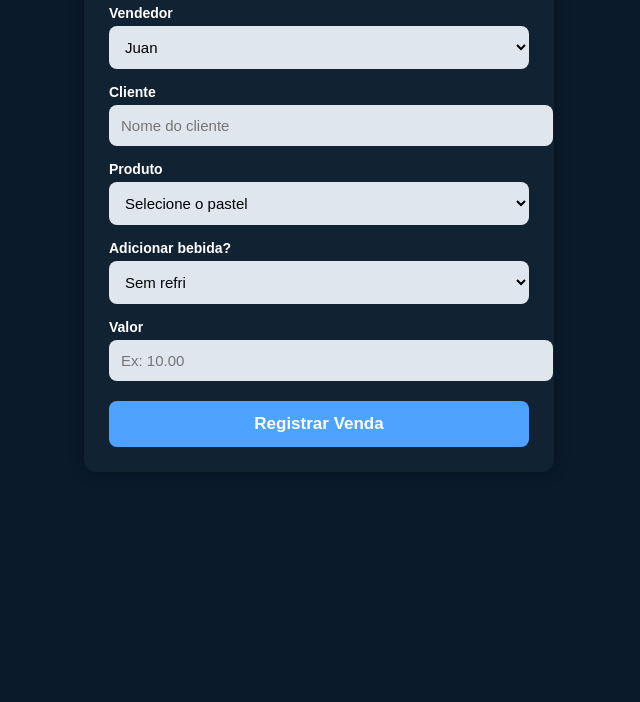
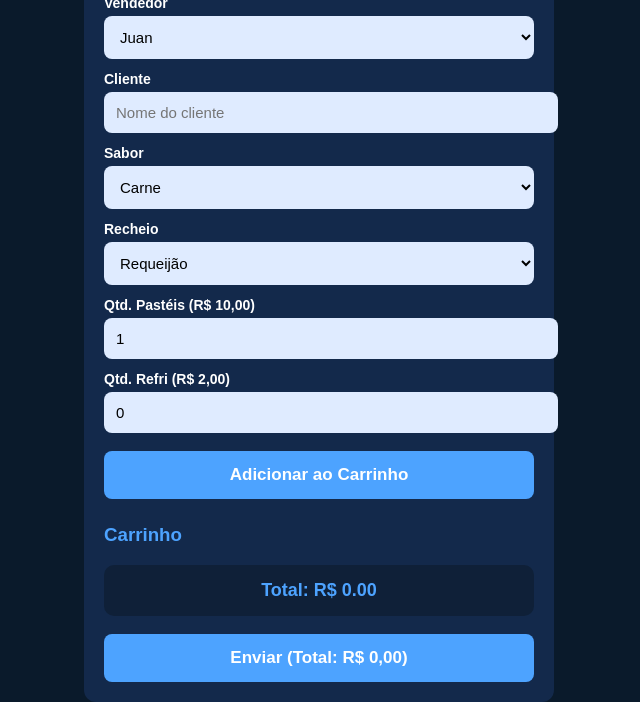
Before and after one commit to codevexa/pastelaria-nathy, a plain HTML site: page index.html in a window 1280 px wide. Shown: the part 108-810 px from the top of the page, without its empty margins (321-961 px from the left). Drawn offline with Linux system fonts and the light colour scheme.

Commit message:
Atualizar o index.html

```diff
--- a/index.html
+++ b/index.html
@@ -2,36 +2,35 @@
 <html lang="pt-BR">
 <head>
 <meta charset="UTF-8">
-    <title>Registro de Vendas - Pastéis</title>
+<title>Carrinho de Pastéis</title>
+
 <style>
-
     body {
-            font-family: Arial, sans-serif;
         background: #0a1a2b;
+        font-family: Arial;
         margin: 0;
         padding: 0;
         color: white;
     }
 
     .container {
-            max-width: 420px;
+        max-width: 430px;
         margin: auto;
+        background: #13294b;
         margin-top: 20px;
-            background: #112233;
-            padding: 25px;
+        padding: 20px;
         border-radius: 12px;
-            box-shadow: 0 0 15px rgba(0,0,0,0.3);
     }
 
     h2 {
         text-align: center;
         color: #4da3ff;
-            margin-bottom: 20px;
+        margin-bottom: 15px;
     }
 
     label {
         display: block;
-            margin-top: 15px;
+        margin-top: 12px;
         font-weight: bold;
         font-size: 14px;
     }
@@ -39,115 +38,193 @@
     select, input {
         width: 100%;
         padding: 12px;
-            margin-top: 5px;
         border-radius: 8px;
         border: none;
-            background: #dfe6ee;
+        background: #dfebff;
+        margin-top: 5px;
         font-size: 15px;
     }
 
     button {
         width: 100%;
+        padding: 14px;
         background: #4da3ff;
-            margin-top: 20px;
-            padding: 13px;
+        color: white;
+        border: none;
+        margin-top: 18px;
         font-size: 17px;
-            font-weight: bold;
-            border: none;
         border-radius: 8px;
         cursor: pointer;
-            color: white;
+        font-weight: bold;
     }
 
     button:hover {
-            background: #3b8bdd;
+        background: #3c8bdd;
     }
 
-        .ok {
-            background: #d4ffe0;
-            color: #0a2e12;
+    .item {
+        background: #1c3b66;
         padding: 12px;
-            border-left: 4px solid #2ecc71;
-            margin-top: 15px;
-            border-radius: 6px;
+        border-radius: 10px;
+        margin-top: 10px;
     }
 
+    .remove-btn {
+        background: #ff4d4d;
+        padding: 6px 10px;
+        border: none;
+        border-radius: 6px;
+        margin-top: 8px;
+        cursor: pointer;
+        color: white;
+        font-weight: bold;
+    }
+
+    .total-box {
+        background: #0f2038;
+        padding: 15px;
+        border-radius: 10px;
+        margin-top: 15px;
+        font-size: 18px;
+        text-align: center;
+        font-weight: bold;
+        color: #4da3ff;
+    }
 </style>
+
 </head>
 <body>
 
 <div class="container">
-    <h2>Registro de Vendas</h2>
+
+    <h2>Venda de Pastéis</h2>
 
     <label>Vendedor</label>
     <select id="vendedor">
-        <option value="Juan">Juan</option>
-        <option value="Jean">Jean</option>
-        <option value="Nathy">Nathy</option>
+        <option>Juan</option>
+        <option>Jean</option>
+        <option>Nathy</option>
     </select>
 
     <label>Cliente</label>
     <input type="text" id="cliente" placeholder="Nome do cliente">
 
-    <label>Produto</label>
-    <select id="produto">
-        <option value="">Selecione o pastel</option>
-        <option value="Carne c/ requeijão">Carne c/ requeijão</option>
-        <option value="Frango c/ requeijão">Frango c/ requeijão</option>
-        <option value="Carne c/ requeijão + Cheddar">Carne c/ requeijão + Cheddar</option>
-        <option value="Frango c/ requeijão + Cheddar">Frango c/ requeijão + Cheddar</option>
+    <label>Sabor</label>
+    <select id="sabor">
+        <option>Carne</option>
+        <option>Frango</option>
     </select>
 
-    <label>Adicionar bebida?</label>
-    <select id="refri">
-        <option value="Sem refri">Sem refri</option>
-        <option value="Com refri (200ml)">Com refri (200ml)</option>
+    <label>Recheio</label>
+    <select id="recheio">
+        <option>Requeijão</option>
+        <option>Cheddar</option>
     </select>
 
-    <label>Valor</label>
-    <input type="number" id="valor" placeholder="Ex: 10.00">
+    <label>Qtd. Pastéis (R$ 10,00)</label>
+    <input type="number" id="qtdPastel" value="1" min="1">
 
-    <button onclick="enviar()">Registrar Venda</button>
+    <label>Qtd. Refri (R$ 2,00)</label>
+    <input type="number" id="qtdRefri" value="0" min="0">
 
-    <div id="msg"></div>
+    <button onclick="adicionarCarrinho()">Adicionar ao Carrinho</button>
+
+    <h3 style="margin-top:25px; color:#4da3ff;">Carrinho</h3>
+    <div id="carrinho"></div>
+
+    <div class="total-box">
+        Total: R$ <span id="totalGeral">0.00</span>
+    </div>
+
+    <button id="btnEnviar" onclick="enviarGrupo()">Enviar (Total: R$ 0,00)</button>
+
 </div>
 
 <script>
-function enviar() {
+let itens = [];
+const grupoLink = "https://chat.whatsapp.com/C8Vb1Y84j5S8goJxCTcg0Q";
+
+function atualizarTotal() {
+    let total = itens.reduce((soma, item) => soma + item.total, 0);
+    document.getElementById("totalGeral").innerText = total.toFixed(2);
+    document.getElementById("btnEnviar").innerText =
+        `Enviar (Total: R$ ${total.toFixed(2)})`;
+}
+
+function adicionarCarrinho() {
+    const sabor = document.getElementById("sabor").value;
+    const recheio = document.getElementById("recheio").value;
+    const qtdPastel = parseInt(document.getElementById("qtdPastel").value);
+    const qtdRefri = parseInt(document.getElementById("qtdRefri").value);
+
+    const total = qtdPastel * 10 + qtdRefri * 2;
+
+    const item = {
+        sabor,
+        recheio,
+        qtdPastel,
+        qtdRefri,
+        total
+    };
+
+    itens.push(item);
+    renderizarCarrinho();
+    atualizarTotal();
+}
+
+function removerItem(i) {
+    itens.splice(i, 1);
+    renderizarCarrinho();
+    atualizarTotal();
+}
+
+function renderizarCarrinho() {
+    const box = document.getElementById("carrinho");
+    box.innerHTML = "";
+
+    itens.forEach((item, i) => {
+        box.innerHTML += `
+        <div class="item">
+            <strong>${item.sabor} c/ ${item.recheio}</strong><br>
+            Pastéis: ${item.qtdPastel} = R$ ${(item.qtdPastel * 10).toFixed(2)}<br>
+            Refri: ${item.qtdRefri} = R$ ${(item.qtdRefri * 2).toFixed(2)}<br>
+            <strong>Total: R$ ${item.total.toFixed(2)}</strong><br>
+            <button class="remove-btn" onclick="removerItem(${i})">Remover</button>
+        </div>`;
+    });
+}
+
+function enviarGrupo() {
+    const cliente = document.getElementById("cliente").value;
     const vendedor = document.getElementById("vendedor").value;
-    const cliente  = document.getElementById("cliente").value;
-    const produto  = document.getElementById("produto").value;
-    const refri    = document.getElementById("refri").value;
-    const valor    = document.getElementById("valor").value;
 
-    if (!cliente || !produto || !valor) {
-        alert("Preencha todos os campos!");
+    if (!cliente) {
+        alert("Digite o nome do cliente!");
         return;
     }
 
-    fetch("https://script.google.com/macros/s/AKfycbzLLe3rEgwqZDbUcQ2dIINwjJo-mCcTuCZeKARMa4pwM8zAI3sSQ48pv_eMdlWVdiaP/exec", {
-        method: "POST",
-        body: JSON.stringify({
-            vendedor: vendedor,
-            cliente: cliente,
-            produto: produto + " - " + refri,
-            valor: valor
-        }),
-        headers: {
-            "Content-Type": "application/json"
+    if (itens.length === 0) {
+        alert("O carrinho está vazio!");
+        return;
     }
-    })
-    .then(res => res.text())
-    .then(data => {
-        document.getElementById("msg").innerHTML =
-            `<div class="ok">✔ Venda registrada com sucesso!</div>`;
 
-        document.getElementById("cliente").value = "";
-        document.getElementById("produto").value = "";
-        document.getElementById("valor").value = "";
-        document.getElementById("refri").value = "Sem refri";
-    })
-    .catch(err => alert("Erro ao enviar: " + err));
+    let msg = `🍽 *Pedido de Pastéis*\n👤 *Cliente:* ${cliente}\n🧑‍💼 *Vendedor:* ${vendedor}\n\n`;
+
+    itens.forEach((item, i) => {
+        msg += `*Item ${i+1}:*\n` +
+               `🥟 ${item.sabor} c/ ${item.recheio}\n` +
+               `Qtd Pastéis: ${item.qtdPastel} (R$ ${(item.qtdPastel * 10).toFixed(2)})\n` +
+               `Refri: ${item.qtdRefri} (R$ ${(item.qtdRefri * 2).toFixed(2)})\n` +
+               `➡ Total item: R$ ${item.total.toFixed(2)}\n\n`;
+    });
+
+    const totalFinal = itens.reduce((soma, item) => soma + item.total, 0);
+
+    msg += `💰 *Total Geral: R$ ${totalFinal.toFixed(2)}*`;
+
+    const url = `https://api.whatsapp.com/send?text=${encodeURIComponent(msg)}&link=${encodeURIComponent(grupoLink)}`;
+
+    window.open(url, "_blank");
 }
 </script>
 
```
Lines whose indentation alone changed are shown as unchanged.
